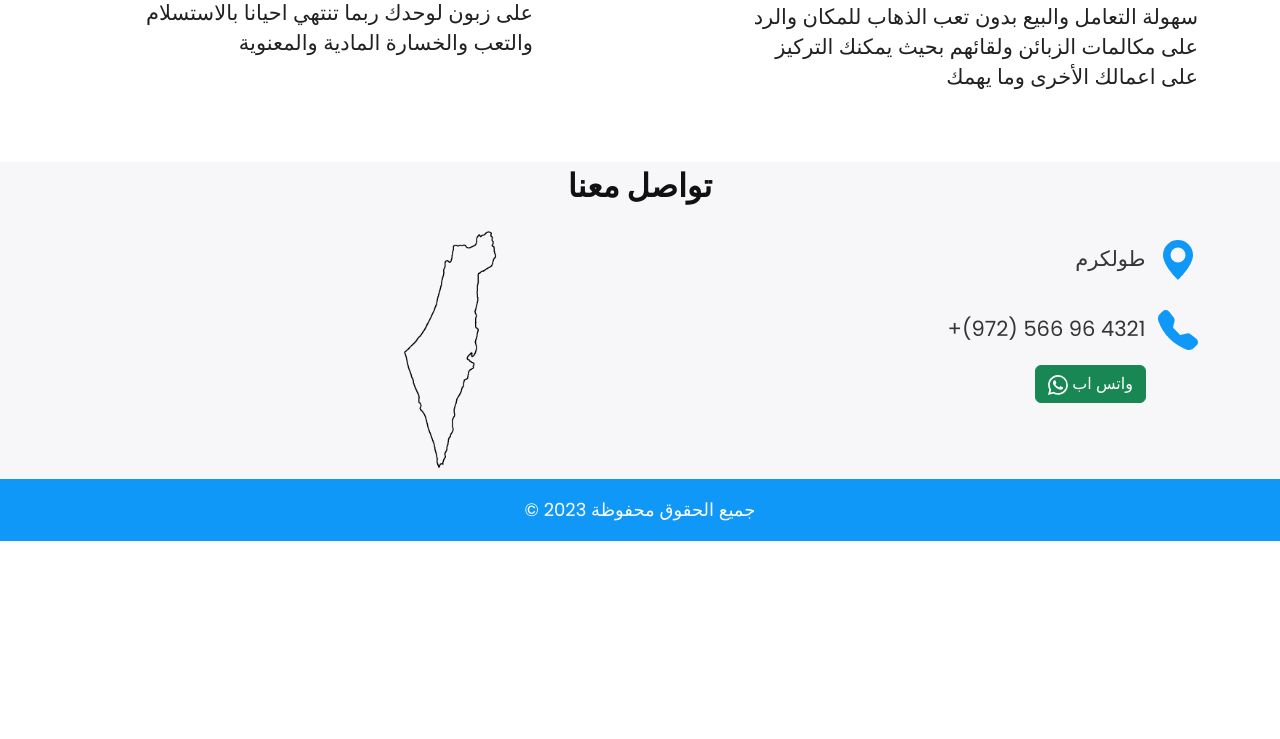
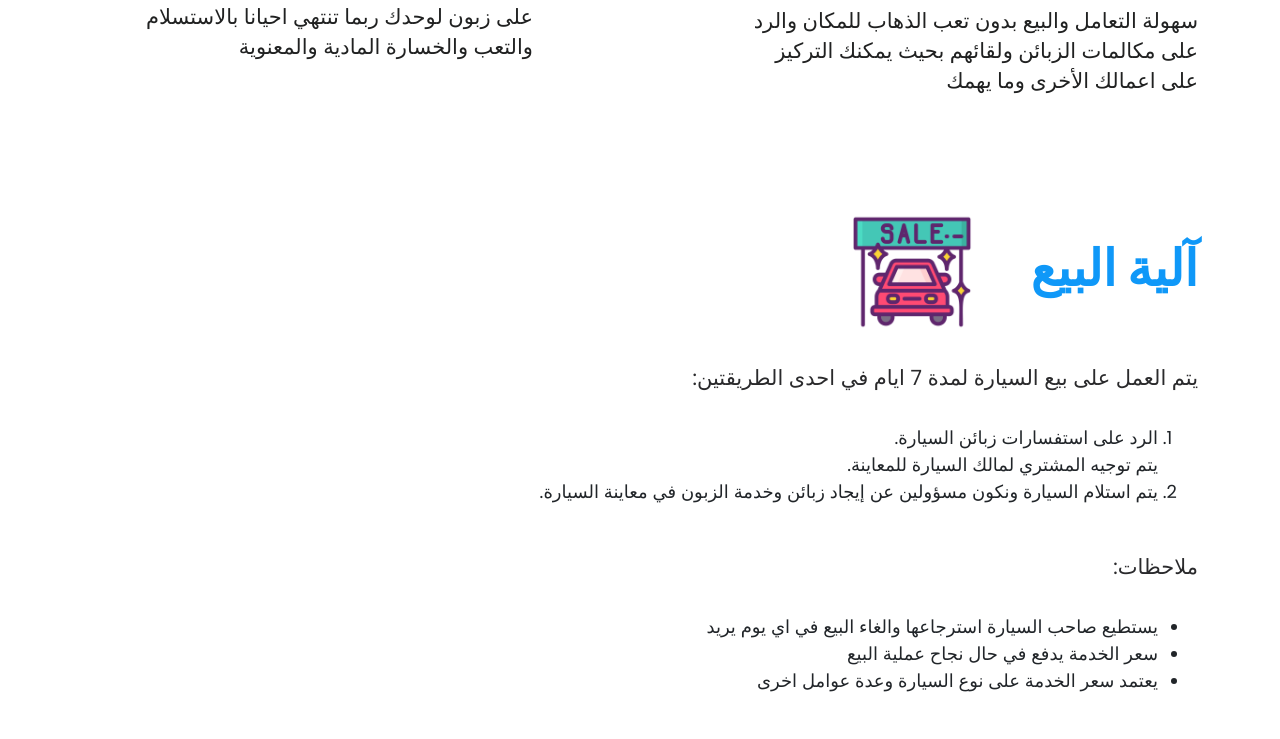
Before and after one commit to YacoubBadran/salasa, a plain HTML site: page index.html in a window 1280 px wide. Shown: the part 1390-2129 px from the top of the page. Before the commit the page ends 1931 px from the top, so only its background shows below. Drawn offline with nearby package versions, Linux system fonts and the light colour scheme; files whose address does not match are found by name.

Commit message:
add selling way section to the main page

```diff
--- a/css/style.css
+++ b/css/style.css
@@ -73,11 +73,7 @@ html {
 }
 
 body {
-     color: #666666;
-     font-size: 14px;
      font-family: 'Poppins', sans-serif;
-     line-height: 1.80857;
-     font-weight: normal;
 }
 
 a {
@@ -152,14 +148,6 @@ h6 a {
 
 button:focus {
      outline: none;
-}
-
-ul,
-li,
-ol {
-     margin: 0px;
-     padding: 0px;
-     list-style: none;
 }
 
 p {
--- a/index.html
+++ b/index.html
@@ -194,8 +194,50 @@
       </div>
       <!-- end choose section -->
 
+      <!-- about section -->
+      <div class="about container">
+         <div class="titlepage" style="text-align: right; direction: rtl;">
+            <h2 style="padding-top: 46px">آلية البيع
+               <img src="images/new-car.png" alt="#" class="me-5 float-start float-sm-none" style="width: 120px; height: 120px;"/>
+            </h2>
+
+            <p style="font-size: 21px">
+               يتم العمل على بيع السيارة لمدة 7 ايام في احدى الطريقتين:
+            </p>
+
+            <ol style="font-size: 18px; padding-left: 0">
+               <li>
+                  الرد على استفسارات زبائن السيارة.
+                  <br/>
+            يتم توجيه المشتري لمالك السيارة للمعاينة.
+
+               </li>
+
+               <li>
+                  يتم استلام السيارة ونكون مسؤولين عن إيجاد زبائن وخدمة الزبون في معاينة السيارة.
+               </li>
+            </ol>
+
+            <p style="font-size: 21px">
+            ملاحظات:
+            </p>
+
+            <ul style="font-size: 18px; padding-left: 0">
+               <li>
+                  يستطيع صاحب السيارة استرجاعها والغاء البيع في اي يوم يريد
+               </li>
+               <li>
+                  سعر الخدمة يدفع في حال نجاح عملية البيع
+               </li>
+               <li>
+                  يعتمد سعر الخدمة على نوع السيارة وعدة عوامل اخرى
+               </li>
+            </ul>
+         </div>
+      </div>
+
       <!--  footer -->
-      <footer class="footer">
+      <footer class="footer mt-5">
          <div class="container">
             <div class="row">
                <h3 style="font-size: xx-large; font-weight: bold;">               تواصل معنا               </h3>
@@ -265,9 +307,5 @@
             <path d="M13.601 2.326A7.854 7.854 0 0 0 7.994 0C3.627 0 .068 3.558.064 7.926c0 1.399.366 2.76 1.057 3.965L0 16l4.204-1.102a7.933 7.933 0 0 0 3.79.965h.004c4.368 0 7.926-3.558 7.93-7.93A7.898 7.898 0 0 0 13.6 2.326zM7.994 14.521a6.573 6.573 0 0 1-3.356-.92l-.24-.144-2.494.654.666-2.433-.156-.251a6.56 6.56 0 0 1-1.007-3.505c0-3.626 2.957-6.584 6.591-6.584a6.56 6.56 0 0 1 4.66 1.931 6.557 6.557 0 0 1 1.928 4.66c-.004 3.639-2.961 6.592-6.592 6.592zm3.615-4.934c-.197-.099-1.17-.578-1.353-.646-.182-.065-.315-.099-.445.099-.133.197-.513.646-.627.775-.114.133-.232.148-.43.05-.197-.1-.836-.308-1.592-.985-.59-.525-.985-1.175-1.103-1.372-.114-.198-.011-.304.088-.403.087-.088.197-.232.296-.346.1-.114.133-.198.198-.33.065-.134.034-.248-.015-.347-.05-.099-.445-1.076-.612-1.47-.16-.389-.323-.335-.445-.34-.114-.007-.247-.007-.38-.007a.729.729 0 0 0-.529.247c-.182.198-.691.677-.691 1.654 0 .977.71 1.916.81 2.049.098.133 1.394 2.132 3.383 2.992.47.205.84.326 1.129.418.475.152.904.129 1.246.08.38-.058 1.171-.48 1.338-.943.164-.464.164-.86.114-.943-.049-.084-.182-.133-.38-.232z"></path>
          </svg>
       </a>
-
-      <!-- end footer -->
-      <!-- Javascript files-->
-      <script src="https://cdn.jsdelivr.net/npm/bootstrap@5.2.3/dist/js/bootstrap.bundle.min.js"></script>
    </body>
 </html>
```
Also changed, not shown: images/new-car.png (added).
